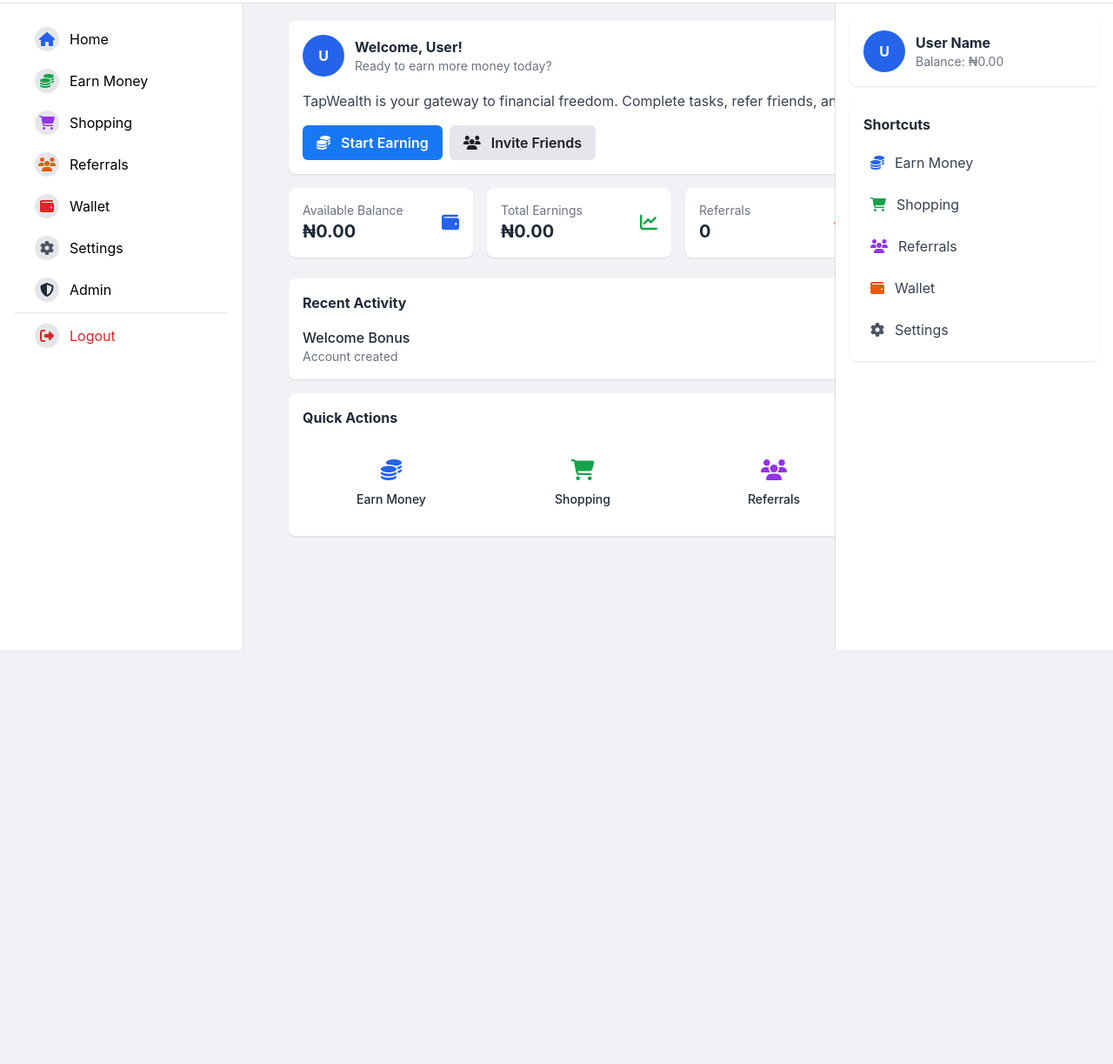
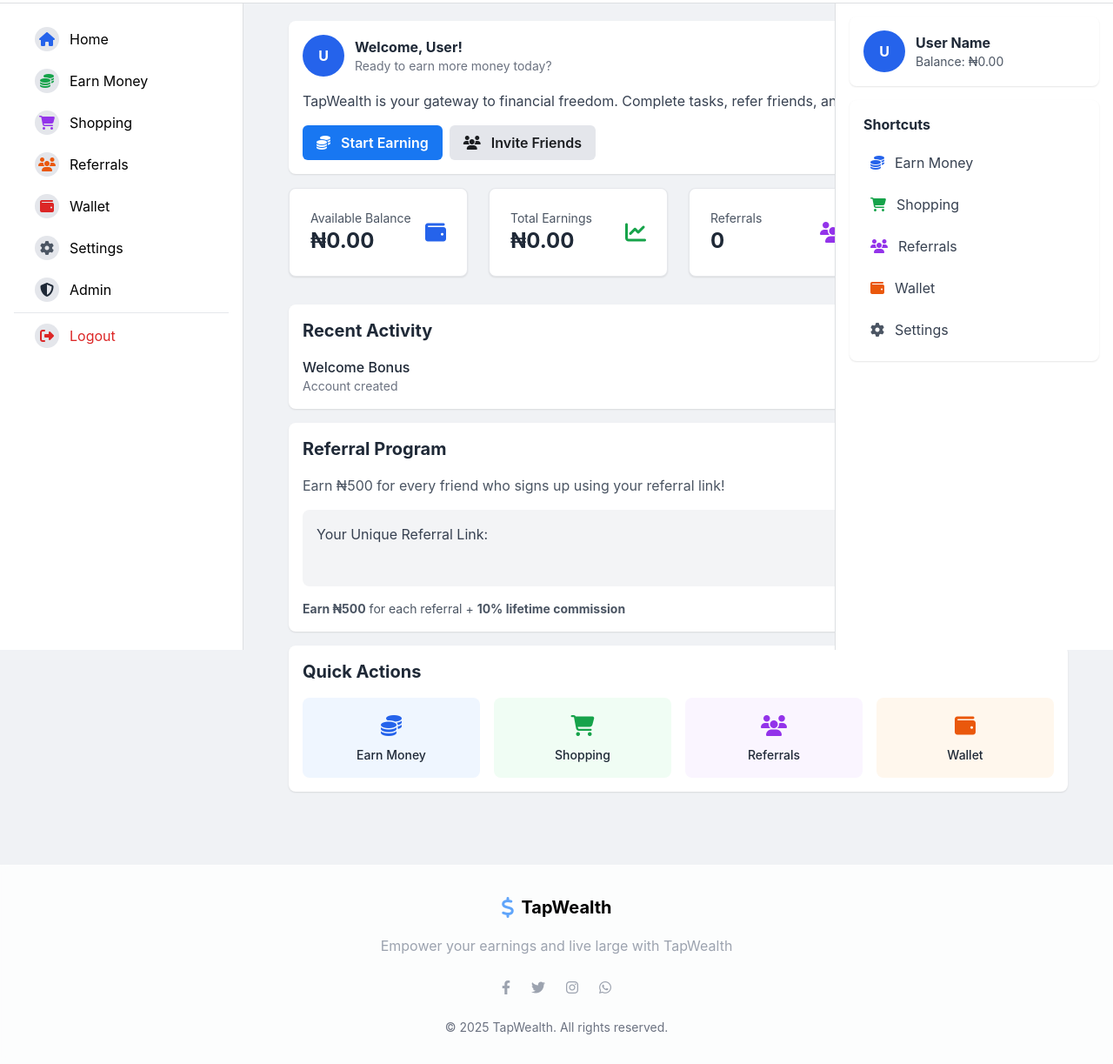
Before and after one commit to Silvar-maker/Tapwealth-, a plain HTML site: page index.html in a window 1280 px wide. Shown: the part 53-1276 px from the top of the page at 87% size. Before the commit the page ends 800 px from the top, so only its background shows below. Drawn offline with nearby package versions, Linux system fonts and the light colour scheme; sample sign-in values are in the browser's storage; a web font is replaced by a local one.

Commit message:
Update index.html

```diff
--- a/index.html
+++ b/index.html
@@ -35,20 +35,6 @@
             position: sticky;
             top: 0;
             z-index: 100;
-        }
-        .facebook-nav-item {
-            padding: 8px 16px;
-            border-radius: 8px;
-            margin: 0 4px;
-            cursor: pointer;
-            transition: background-color 0.2s;
-        }
-        .facebook-nav-item:hover {
-            background-color: #f0f2f5;
-        }
-        .facebook-nav-item.active {
-            background-color: #e4e6eb;
-            border-radius: 8px;
         }
         .facebook-sidebar {
             position: fixed;
@@ -223,13 +209,13 @@
         </div>
     </header>
 
-    <!-- Mobile Menu -->
+    <!-- Mobile Menu (LEFT SIDE NOW) -->
     <div id="mobile-menu" class="fixed inset-0 bg-black bg-opacity-50 z-50 hidden">
         <div class="absolute top-0 left-0 w-64 h-full bg-white">
             <div class="p-4 border-b">
                 <div class="flex items-center justify-between">
                     <div class="flex items-center">
-                        <div class="w-10 h-10 rounded-full bg-blue-600 flex items-center justify-center text-white font-bold mr-3" id="mobile-user-avatar">U</div>
+                        <div class="w-10 h-10 bg-blue-600 rounded-full flex items-center justify-center text-white font-bold mr-3" id="mobile-user-avatar">U</div>
                         <div>
                             <p class="font-semibold text-gray-800" id="mobile-user-name">User Name</p>
                             <p class="text-sm text-gray-500">Balance: ₦<span id="mobile-user-balance">0.00</span></p>
@@ -327,7 +313,7 @@
             <!-- Welcome Banner -->
             <div class="facebook-post">
                 <div class="flex items-center mb-4">
-                    <div class="w-12 h-12 rounded-full bg-blue-600 flex items-center justify-center text-white font-bold mr-3" id="post-user-avatar">U</div>
+                    <div class="w-12 h-12 bg-blue-600 rounded-full flex items-center justify-center text-white font-bold mr-3" id="post-user-avatar">U</div>
                     <div>
                         <h2 class="font-bold text-gray-800" id="welcome-user-name">Welcome, User!</h2>
                         <p class="text-sm text-gray-500">Ready to earn more money today?</p>
@@ -347,51 +333,51 @@
             </div>
 
             <!-- Stats Cards -->
-            <div class="grid grid-cols-1 md:grid-cols-2 lg:grid-cols-4 gap-4 mb-6">
-                <div class="facebook-card p-4">
+            <div class="grid grid-cols-1 md:grid-cols-2 lg:grid-cols-4 gap-6 mb-8">
+                <div class="facebook-card p-6 border">
                     <div class="flex items-center justify-between">
                         <div>
-                            <p class="text-gray-500 text-sm">Available Balance</p>
-                            <p class="text-xl font-bold text-gray-800">₦<span id="balance-card">0.00</span></p>
+                            <p class="text-gray-600 text-sm">Available Balance</p>
+                            <p class="text-2xl font-bold text-gray-800">₦<span id="balance-card">0.00</span></p>
                         </div>
-                        <i class="fas fa-wallet text-blue-600 text-xl"></i>
+                        <i class="fas fa-wallet text-blue-600 text-2xl"></i>
                     </div>
                 </div>
 
-                <div class="facebook-card p-4">
+                <div class="facebook-card p-6 border">
                     <div class="flex items-center justify-between">
                         <div>
-                            <p class="text-gray-500 text-sm">Total Earnings</p>
-                            <p class="text-xl font-bold text-gray-800">₦<span id="earnings-card">0.00</span></p>
+                            <p class="text-gray-600 text-sm">Total Earnings</p>
+                            <p class="text-2xl font-bold text-gray-800">₦<span id="earnings-card">0.00</span></p>
                         </div>
-                        <i class="fas fa-chart-line text-green-600 text-xl"></i>
+                        <i class="fas fa-chart-line text-green-600 text-2xl"></i>
                     </div>
                 </div>
 
-                <div class="facebook-card p-4">
+                <div class="facebook-card p-6 border">
                     <div class="flex items-center justify-between">
                         <div>
-                            <p class="text-gray-500 text-sm">Referrals</p>
-                            <p class="text-xl font-bold text-gray-800"><span id="referral-card">0</span></p>
+                            <p class="text-gray-600 text-sm">Referrals</p>
+                            <p class="text-2xl font-bold text-gray-800"><span id="referral-card">0</span></p>
                         </div>
-                        <i class="fas fa-users text-orange-600 text-xl"></i>
+                        <i class="fas fa-users text-purple-600 text-2xl"></i>
                     </div>
                 </div>
 
-                <div class="facebook-card p-4">
+                <div class="facebook-card p-6 border">
                     <div class="flex items-center justify-between">
                         <div>
-                            <p class="text-gray-500 text-sm">Tasks Completed</p>
-                            <p class="text-xl font-bold text-gray-800"><span id="tasks-card">0</span></p>
+                            <p class="text-gray-600 text-sm">Tasks Completed</p>
+                            <p class="text-2xl font-bold text-gray-800"><span id="tasks-card">0</span></p>
                         </div>
-                        <i class="fas fa-tasks text-purple-600 text-xl"></i>
+                        <i class="fas fa-tasks text-orange-600 text-2xl"></i>
                     </div>
                 </div>
             </div>
 
             <!-- Recent Activity -->
             <div class="facebook-post">
-                <h3 class="font-bold text-gray-800 mb-4">Recent Activity</h3>
+                <h3 class="text-xl font-bold text-gray-800 mb-4">Recent Activity</h3>
                 <div class="space-y-4" id="activity-feed">
                     <div class="flex justify-between items-center pb-4 border-b border-gray-200 last:border-0 last:pb-0">
                         <div>
@@ -403,26 +389,51 @@
                 </div>
             </div>
 
+            <!-- Referral Program -->
+            <div class="facebook-post">
+                <h3 class="text-xl font-bold text-gray-800 mb-4">Referral Program</h3>
+                <p class="text-gray-600 mb-4">
+                    Earn ₦500 for every friend who signs up using your referral link!
+                </p>
+                <div class="bg-gray-100 rounded-lg p-4 mb-4">
+                    <p class="text-gray-700 mb-2">Your Unique Referral Link:</p>
+                    <div class="flex items-center">
+                        <input
+                            type="text"
+                            id="referral-link"
+                            readonly
+                            class="flex-1 bg-transparent border-none outline-none text-blue-600 font-medium"
+                        />
+                        <button onclick="copyReferralLink()" class="ml-2 bg-blue-600 text-white px-3 py-1 rounded text-xs hover:bg-blue-700">
+                            Copy
+                        </button>
+                    </div>
+                </div>
+                <p class="text-gray-600 text-sm">
+                    <strong>Earn ₦500</strong> for each referral + <strong>10% lifetime commission</strong>
+                </p>
+            </div>
+
             <!-- Quick Actions -->
             <div class="facebook-post">
-                <h3 class="font-bold text-gray-800 mb-4">Quick Actions</h3>
+                <h3 class="text-xl font-bold text-gray-800 mb-4">Quick Actions</h3>
                 <div class="grid grid-cols-2 md:grid-cols-4 gap-4">
-                    <button class="flex flex-col items-center p-4 rounded-lg hover:bg-gray-100" onclick="window.location.href='earn.html'">
+                    <a href="earn.html" class="flex flex-col items-center p-4 bg-blue-50 rounded-lg hover:bg-blue-100">
                         <i class="fas fa-coins text-blue-600 text-2xl mb-2"></i>
                         <span class="text-sm font-medium text-gray-800">Earn Money</span>
-                    </button>
-                    <button class="flex flex-col items-center p-4 rounded-lg hover:bg-gray-100" onclick="window.location.href='shop.html'">
+                    </a>
+                    <a href="shop.html" class="flex flex-col items-center p-4 bg-green-50 rounded-lg hover:bg-green-100">
                         <i class="fas fa-shopping-cart text-green-600 text-2xl mb-2"></i>
                         <span class="text-sm font-medium text-gray-800">Shopping</span>
-                    </button>
-                    <button class="flex flex-col items-center p-4 rounded-lg hover:bg-gray-100" onclick="window.location.href='referral.html'">
+                    </a>
+                    <a href="referral.html" class="flex flex-col items-center p-4 bg-purple-50 rounded-lg hover:bg-purple-100">
                         <i class="fas fa-users text-purple-600 text-2xl mb-2"></i>
                         <span class="text-sm font-medium text-gray-800">Referrals</span>
-                    </button>
-                    <button class="flex flex-col items-center p-4 rounded-lg hover:bg-gray-100" onclick="window.location.href='wallet.html'">
+                    </a>
+                    <a href="wallet.html" class="flex flex-col items-center p-4 bg-orange-50 rounded-lg hover:bg-orange-100">
                         <i class="fas fa-wallet text-orange-600 text-2xl mb-2"></i>
                         <span class="text-sm font-medium text-gray-800">Wallet</span>
-                    </button>
+                    </a>
                 </div>
             </div>
         </div>
@@ -434,10 +445,10 @@
             <!-- User Profile -->
             <div class="facebook-card p-4 mb-4">
                 <div class="flex items-center">
-                    <div class="w-12 h-12 rounded-full bg-blue-600 flex items-center justify-center text-white font-bold mr-3" id="sidebar-user-avatar">U</div>
+                    <div class="w-12 h-12 bg-blue-600 rounded-full flex items-center justify-center text-white font-bold mr-3" id="sidebar-user-avatar">U</div>
                     <div>
                         <p class="font-bold text-gray-800" id="sidebar-user-name">User Name</p>
-                        <p class="text-sm text-gray-500">Balance: ₦<span id="sidebar-user-balance">0.00</span></p>
+                        <p class="text-sm text-gray-600">Balance: ₦<span id="sidebar-user-balance">0.00</span></p>
                     </div>
                 </div>
             </div>
@@ -471,11 +482,31 @@
         </div>
     </div>
 
+    <!-- Footer -->
+    <footer class="bg-white/80 dark:bg-slate-900/80 backdrop-blur-sm border-t border-white/30 dark:border-slate-700/50 mt-12 py-8">
+        <div class="max-w-7xl mx-auto px-4 sm:px-6 lg:px-8">
+            <div class="text-center">
+                <div class="flex items-center justify-center mb-4">
+                    <i class="fas fa-dollar-sign text-blue-400 text-2xl mr-2"></i>
+                    <span class="text-xl font-bold">TapWealth</span>
+                </div>
+                <p class="text-gray-400 mb-6">Empower your earnings and live large with TapWealth</p>
+                <div class="flex justify-center space-x-6 mb-6">
+                    <a href="#" class="text-gray-400 hover:text-white"><i class="fab fa-facebook-f"></i></a>
+                    <a href="#" class="text-gray-400 hover:text-white"><i class="fab fa-twitter"></i></a>
+                    <a href="#" class="text-gray-400 hover:text-white"><i class="fab fa-instagram"></i></a>
+                    <a href="#" class="text-gray-400 hover:text-white"><i class="fab fa-whatsapp"></i></a>
+                </div>
+                <p class="text-gray-500 text-sm">© 2025 TapWealth. All rights reserved.</p>
+            </div>
+        </div>
+    </footer>
+
     <script>
         let currentUser = null;
         let sessionTimeout = null;
 
-        // Toggle mobile menu
+        // Toggle mobile menu (NOW ON LEFT SIDE)
         function toggleMobileMenu() {
             const mobileMenu = document.getElementById('mobile-menu');
             mobileMenu.classList.toggle('hidden');
@@ -485,7 +516,7 @@
         function logoutUser() {
             localStorage.removeItem('tapwealth_current_user');
             alert('You have been logged out!');
-            window.location.href = 'login.html';
+            window.location.href = 'index.html';
         }
 
         // Session timeout (5 minutes)
@@ -507,6 +538,16 @@
 
         function resetSessionTimeout() {
             startSessionTimeout();
+        }
+
+        // Copy referral link
+        function copyReferralLink() {
+            if (!currentUser) return;
+
+            const referralLink = `https://tapwealth.com/ref/${currentUser.id}`;
+            navigator.clipboard.writeText(referralLink).then(() => {
+                alert('Referral link copied to clipboard!');
+            });
         }
 
         // Update dashboard
@@ -533,6 +574,9 @@
             document.getElementById('earnings-card').textContent = currentUser.balance.toLocaleString();
             document.getElementById('referral-card').textContent = currentUser.referrals || 0;
             document.getElementById('tasks-card').textContent = currentUser.completedTasks || 0;
+
+            // Update referral link
+            document.getElementById('referral-link').value = `https://tapwealth.com/ref/${currentUser.id}`;
 
             // Update activity feed
             const activityFeed = document.getElementById('activity-feed');
```
